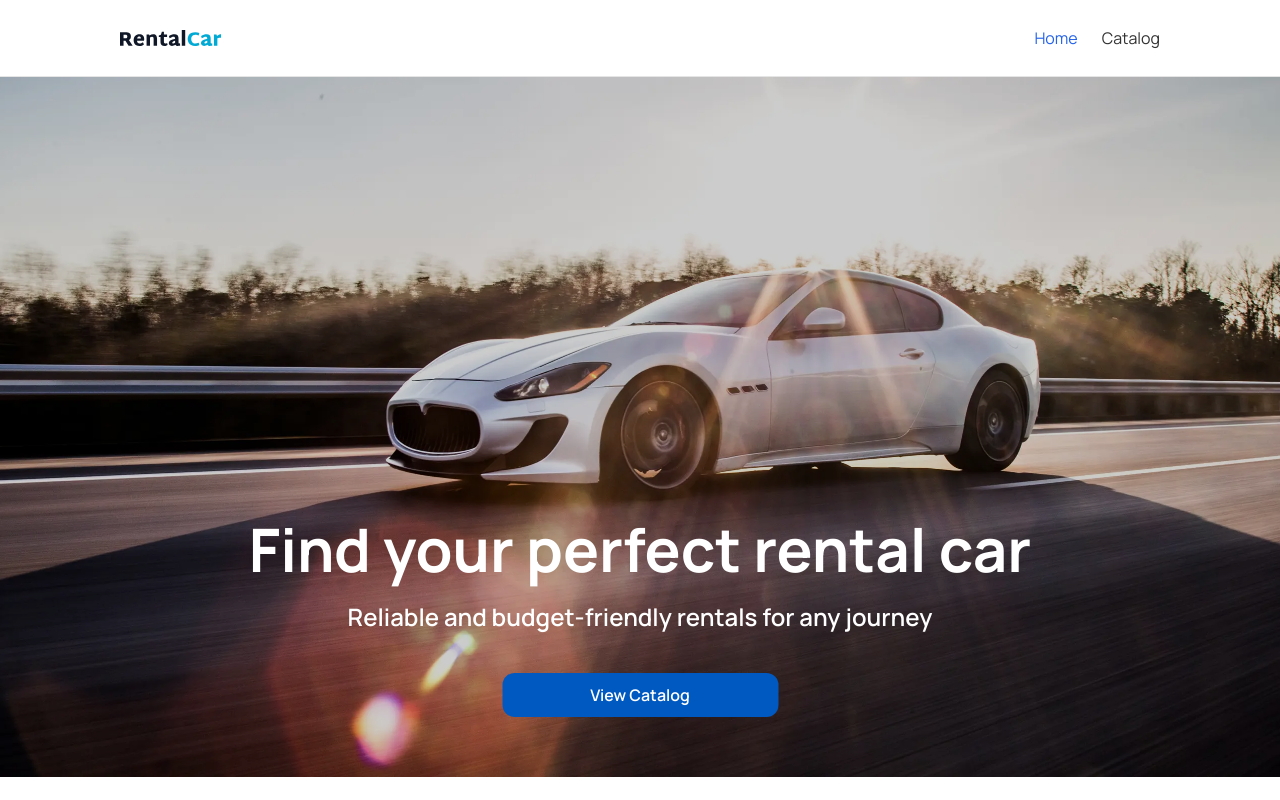
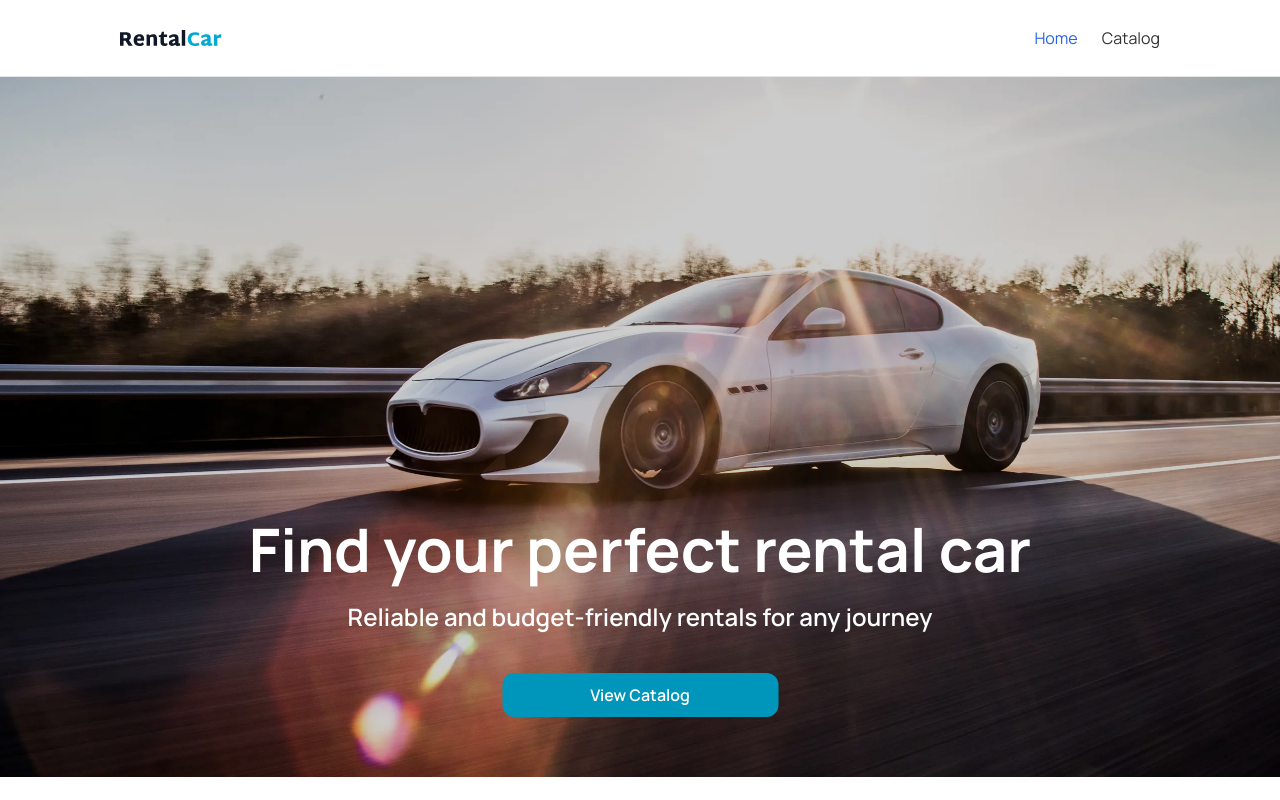
Before and after one commit to Taras-Lisnyak/rental-car, a Next.js app: page / in a window 1280 px wide. In both pictures the pointer is over the link "View Catalog". Built offline with nearby package versions, Linux system fonts and the light colour scheme.

Commit message:
add var for homepage

```diff
--- a/app/page.module.css
+++ b/app/page.module.css
@@ -40,7 +40,7 @@
   transform: translateX(-50%);
   z-index: 2;
   text-align: center;
-  color: #ffffff;
+  color: var(--white);
   width: 783px;
   height: 204px;
   display: flex;
@@ -102,5 +102,5 @@ margin-top: auto
 }
 
 .button:hover {
-  background-color: #0059c1;
+  background-color: var(--dark-blue);
 }
```
